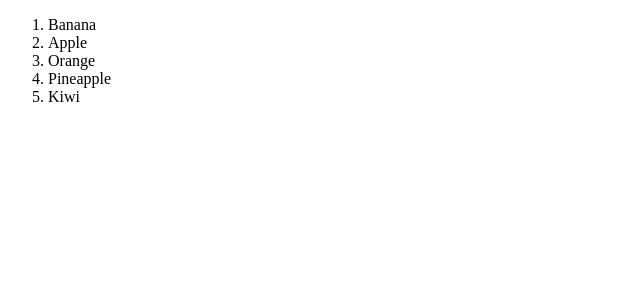
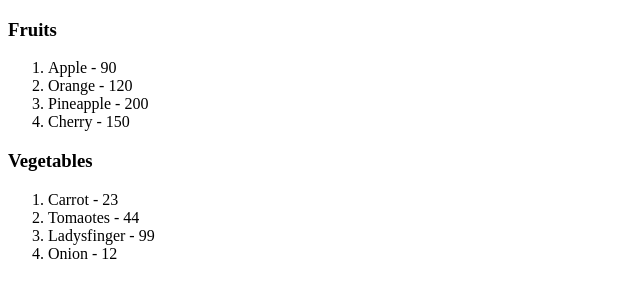
Before and after one commit to TanmayK-glitch/React, a React (Vite) app: page / in a window 1280 px wide. Shown: the top 300 px of the page, without its empty margins (0-640 px from the left). Built offline with nearby package versions, Linux system fonts and the light colour scheme.

Commit message:
Learned Rendering Lists

```diff
--- a/src/App.jsx
+++ b/src/App.jsx
@@ -1,7 +1,24 @@
 import Lists from "./Lists"
 
-function App(){
-  return(<Lists />);
+function App() {
+
+  const fruits = [{ id: 1, name: "Apple", calories: 90 },
+  { id: 2, name: "Orange", calories: 120 },
+  { id: 3, name: "Pineapple", calories: 200 },
+  { id: 4, name: "Cherry", calories: 150 }];
+
+  const vegetables = [{ id: 5, name: "Carrot", calories: 23 },
+    { id: 6, name: "Tomaotes", calories: 44 },
+    { id: 7, name: "Ladysfinger", calories: 99 },
+    { id: 8, name: "Onion", calories: 12 }];
+
+
+  return (
+    <>
+      {fruits.length > 0 && <Lists item = {fruits} category = "Fruits"/>}
+      {vegetables.length > 0 && <Lists item = {vegetables} category = "Vegetables" />}
+    </>
+  );
 }
 
 export default App
--- a/src/Lists.jsx
+++ b/src/Lists.jsx
@@ -1,9 +1,23 @@
-function Lists(){
-    const fruits = ["Banana", "Apple", "Orange", "Pineapple", "Kiwi"];
+function Lists(props) {
 
-    const listItems = fruits.map(fruit => <li>{fruit}</li>);
+    // fruits.sort((a, b) => a.name.localeCompare(b.name)); // Alphabetically
+    // fruits.sort((a, b) => b.name.localeCompare(a.name)); // Reverse Alphabetically
+    // fruits.sort((a, b) => a.calories - b.calories); // Ascending
+    // fruits.sort((a, b) => b.calories - a.calories); // Descending
 
-    return(<ol>{listItems}</ol>);
+    const itemList = props.item;
+
+    const newList = itemList.map(entry => <li key={entry.id}>{entry.name} - {entry.calories}</li>);
+
+    return (<>
+        <h3>{props.category}</h3>
+        <ol>{newList}</ol>
+    </>);
+}
+
+Lists.defaultProps = {
+    item: [],
+    category: "Category",
 }
 
 export default Lists
```
